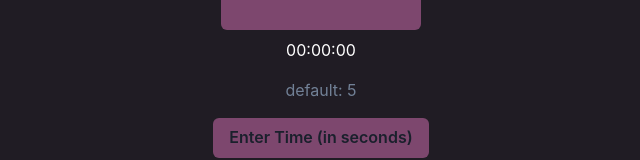
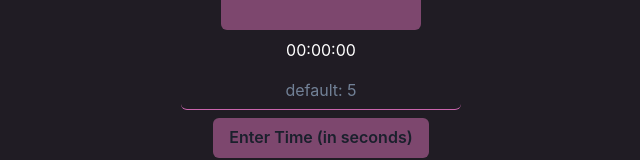
Before and after one commit to apolyeti/cps-test, a Next.js app: page / in a window 1280 px wide. Shown: the part 403-563 px from the top of the page, without its empty margins (319-959 px from the left). Built offline with nearby package versions, Linux system fonts and the light colour scheme.

Commit message:
add small border under input

```diff
--- a/src/components/InputTime.tsx
+++ b/src/components/InputTime.tsx
@@ -18,6 +18,7 @@ export default function InputTime({handleDurationChange} : {handleDurationChange
                     (e) => setTimeInput(parseInt(e.target.value))
                 }
                 border={'none'}
+                borderBottom={'0.0005rem solid #c965ad'}
              />
 
             <Button
--- a/src/config.ts
+++ b/src/config.ts
@@ -1,6 +1,6 @@
 const META = {
     title: "CPS Test",
-    description: "cps test",
+    description: "cps tester",
     lang: "en",
     url: "https://example.com",
     image: "/logo.png",
```
